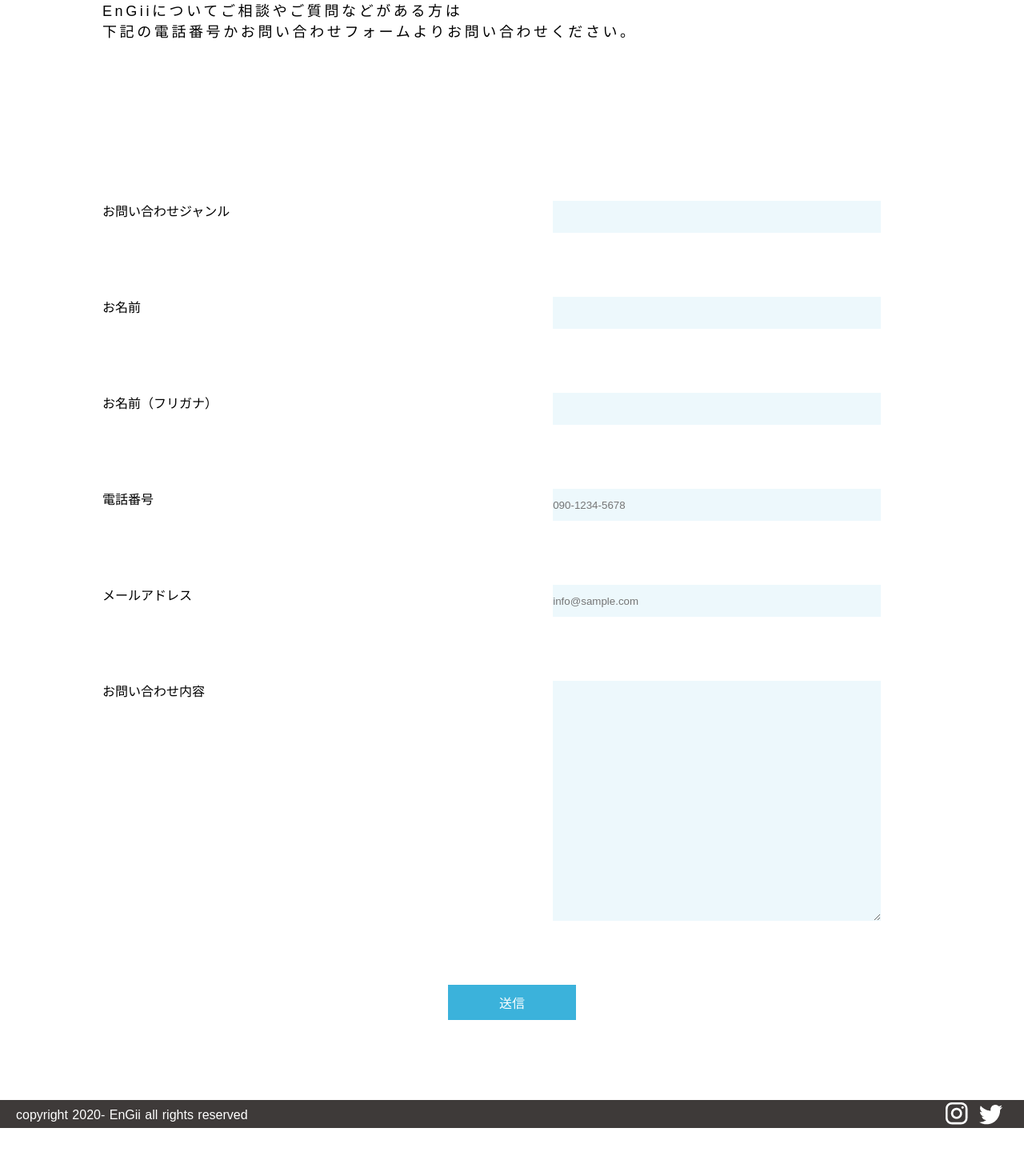
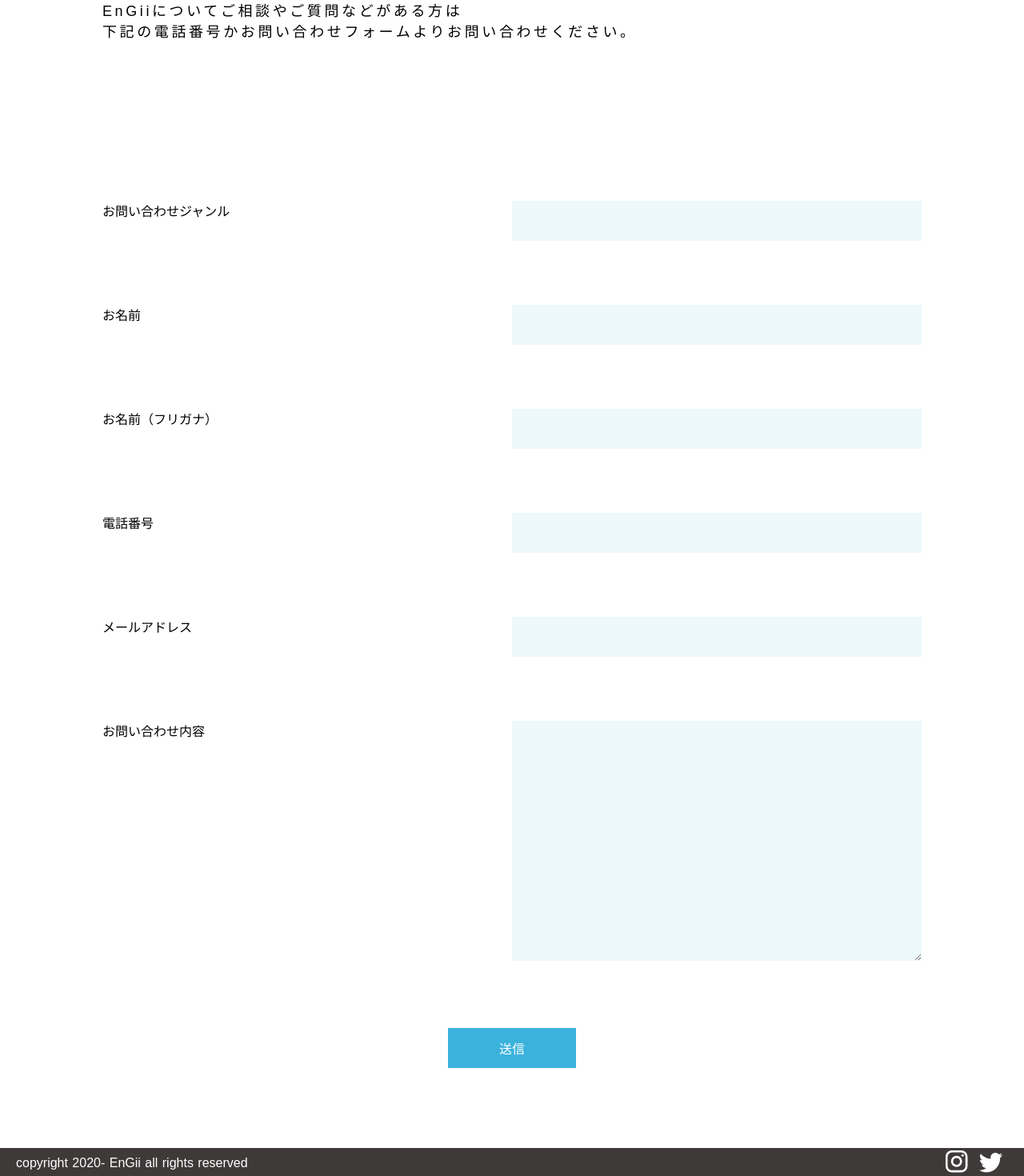
Before and after one commit to reiji-0720/EnGii-HP-recreate, a Nuxt app: page /contact in a window 1280 px wide. Shown: the part 710-2180 px from the top of the page at 80% size. Before the commit the page ends 2120 px from the top, so only its background shows below. Built offline with nearby package versions, Linux system fonts and the light colour scheme.

Commit message:
contactフォーム　内部構造完成

```diff
--- a/pages/contact.vue
+++ b/pages/contact.vue
@@ -5,61 +5,131 @@
           <p class="explain">EnGiiについてご相談やご質問などがある方は<br>
             下記の電話番号かお問い合わせフォームよりお問い合わせください。</p>
           <div class="form">
-          <form action="https://docs.google.com/forms/u/1/d/e/1FAIpQLSd9P0cnQTmkVHGT6lLnmWuXGlFrdtyJRwSTwq2XDRPT2vrFCg/formResponse" target="dummy">
+          <form
+            id="formApp"
+
+            @submit="show=true"
+            action="https://docs.google.com/forms/u/1/d/e/1FAIpQLSd9P0cnQTmkVHGT6lLnmWuXGlFrdtyJRwSTwq2XDRPT2vrFCg/formResponse"
+            method="post"
+
+            target="dummy"
+          >
           <iframe name="dummy" style="display:none;"></iframe>
+          <!-- <p v-if="errors.length">
+              <b>Please correct the following error(s):</b>
+              <ul>
+                <li v-for="error in errors">{{ error }}</li>
+              </ul>
+          </p> -->
             <div class="formBox genre">
               <div class="text">
               <label for="genre" class="adjustP" >お問い合わせジャンル</label>
               </div>
-              <input id="genre"  type="text" v-model="userInfo.genre" name="entry.398878031">
-             <span v-show="!validation.genre" class="text-warning">ジャンルを入力してください</span>
+              <div class="inputBox">
+              <input
+                name="entry.398878031"
+                id="genre"
+                type="text"
+                pattern="[^\x20-\x7E]*"
+                v-model="userInfo.genre"
+                required
+              >
+              </div>
+
             </div>
             <div class="formBox name">
             <div class="text">
-              <label for="name" adjustP>お名前</label>
-              </div>
-              <input id="name"  type="text" v-model="userInfo.name" name="1191593904">
-              <span v-show="!validation.userName" class="text-warning">ユーザー名を入力してください</span>
+              <label for="name" class="adjustP">お名前</label>
+            </div>
+            <div　class="inputBox">
+              <input
+                name="entry.1191593904"
+                id="name"
+                type="text"
+                pattern="[^\x20-\x7E]*"
+                v-model="userInfo.name"
+                required
+              >
 
             </div>
+
+              <!-- 日本語のみ認識 -->
+            </div>
+
             <div class="formBox nameFurigana">
             <div class="text">
               <label for="nameFurigana" adjustP>お名前（フリガナ）</label>
               </div>
-              <input id="nameFurigana"  type="text" v-model="userInfo.nameFurigana" name="entry.1441505981">
-            <span v-show="!validation.userNameFurigana" class="text-warning">全角カタカナで入力してください</span>
+              <div class="inputBox">
+              <input
+                name="entry.1441505981"
+                id="nameFurigana"
+                type="text"
+                pattern="(([\u30A1-\u30F6]*)||([\uFF66-\uFF9F]*))"
+                v-model="userInfo.nameFurigana"
+                required
+              >
+              </div>
+
             </div>
             <div class="formBox tel">
             <div class="text">
-              <label for="tel" adjustP>電話番号</label>
+              <label for="tel" adjustP>電話番号{{userInfo.tel}}</label>
               </div>
-              <input name="entry.1537312469"  id="tel" type="tel" v-model="userInfo.tel" pattern="[0-9]{11}" placeholder="090-1234-5678">
-            <span v-show="!validation.tel" class="text-warning">Telは数値で入力してください</span>
+              <div class="inputBox">
+                <input
+                  name="entry.1537312469"
+                  id="tel"
+                  type="tel"
+                  v-model="userInfo.tel" pattern="[0-9]{11}"
+
+                  required
+                >
+              </div>
+
             </div>
             <div class="formBox mail">
             <div class="text">
               <label for="email" adjustP>メールアドレス</label>
               </div>
-              <input  placeholder="info@sample.com"  pattern="[a-z0-9._%+-]+@[a-z0-9.-]+\.[a-z]{2,3}$" type="email" v-model="userInfo.email" name="entry.1059388771" id="email">
-              <span v-show="!validation.Email" class="text-warning">正しいEmailを入力してください</span>
+              <div class="inputBox">
+                <input
+                  name="entry.1059388771"
+                  id="email"
+                  type="email"
+                  pattern="[a-z0-9._%+-]+@[a-z0-9.-]+\.[a-z]{2,3}$"
+                  v-model="userInfo.email"
+
+                  required
+                >
+              </div>
             </div>
             <div class="formBox content">
             <div class="text">
               <label for="content" adjustP>お問い合わせ内容</label>
               </div>
-              <textarea name="entry.770171748" v-model="userInfo.content" id="content" rows="20" cols="60" ></textarea>
-             <span v-show="!validation.content" class="text-warning">お問い合わせ内容を入力してください</span>
+              <div class="inputBox">
+                <textarea
+                name="entry.770171748"
+                v-model="userInfo.content"
+                id="content"
+                rows="20"
+                cols="60"
+                required
+                >
+                </textarea>
+              </div>
             </div>
             <div class="submit" >
-              <button @click="analize" type="submit" value="送信" class="btn-submit bg-mainColor" >送信</button>
-
-              <!-- @clickのところにもう一つの関数(analize)を呼び出して、@click="show=true"を判別して表示させる。 -->
-              <!-- <button class="btn-submit bg-mainColor" @click="checkForm">check</button>
-              <p>{{ Validation.result }}</p>
-              <button     class="btn-submit bg-mainColor"  @click="show=true">送信</button> -->
+              <p>
+                <input
+                  type="submit"
+                  value="送信"
+                  class="btnSubmit bg-mainColor"
+                >
+              </p>
             </div>
             </form>
-
           </div>
         </div>
         <modal @modal="show=false" v-if="show" />
@@ -68,7 +138,7 @@
 <script>
 import contactHeader from "~/components/contact/contact-header";
 import modal from "~/components/parts/contactModal.vue";
-import contactBox from "~/components/contact/contact-box"
+import contactBox from "~/components/contact/contact-box";
 export default {
   components: {
     contactHeader,
@@ -87,121 +157,25 @@ export default {
         '',
         ''
       ],
+      errors: [
+        null,
+        null,
+        null,
+        null,
+        null,
+        null
+      ],
       userInfo: {
-        genre:'',
-        name:'',
-        nameFurigana:'',
-        tel: '',
-        email: '',
-        content: ''
+        genre:null,
+        name:null,
+        nameFurigana:null,
+        tel: null,
+        email: null,
+        content: null
       },
    show:false,
-  validation:{
-   lengthError:true,
-   genre:true,
-   userName:true,
-  userNameFurigana:true,
-  Email:true,
-  tel:true,
-  content:true
-  }
-
-  //  Validation:{
-  //    result:"",
-  //  }
     }
   },
-  //methods:{
-    // checkForm(){
-    //   var mailBool = false;
-    //   var arrayFalse = [];
-    //   var falseNum = '';
-    //   for (let i=0; i <= 5; i++){
-    //     if(!this.inputCase[i]){
-    //       var falseCount = true;
-    //       arrayFalse[i]= i;
-    //     }
-    //   }
-    //   if(falseCount == true){
-    //     falseNum = arrayFalse.join('')
-    //   this.Validation.result= falseNum+"を入力してください"
-    //   }else{
-    //     this.Validation.result= "おけまる"
-    //   }
-    //   }
-    // },
-    computed: {
-      analize:function(){
-        if(this.validation == false){
-          if(!this.validateGenre){
-            genre = false;
-          } else if(!this.validateuserName){
-            userName=false;
-          }else if(!this.validateuserNameFurigana){
-            userNameFurigana = false;
-          }else if(!this.validateEmail){
-            Email = false;
-          }else if(!this.validateTel){
-            tel=false;
-          }else{
-            content = false;
-          }
-          return false;
-        } else {
-          return true
-        }
-      },
-      validation: function () {
-        return (this.validateGenre&&
-                this.validateuserName&&
-                this.validateuserNameFurigana&&
-                this.validateTel &&
-                this.validateEmail &&
-                this.validateContent);
-      },
-      validateGenre:function(testCount ){
-        if (this.userInfo.genre.length === 0){
-          testCount =1;
-          return false,testCount
-        }
-        else{
-        return true;
-        }
-      },
-      validateuserNameFurigana:function(){
-        if (this.userInfo.nameFurigana.length === 0) {
-          return (false,
-          testCount = 2)
-        } else{
-        var pattern = /^[\u30a1-\u30f6]+$/;//全角カタカナ
-        return pattern.test(this.userInfo.nameFurigana.trim());
-        }
-      },
-      validateContent:function(){
-        if (this.userInfo.content.length === 0) {
-          return false;
-        } else {
-        var pattern = /^[^\x01-\x7E\xA1-\xDF]+$/;//全角文字（ひらがな・カタカナ・漢字 etc.）
-        return pattern.test(this.userInfo.genre.trim());
-        }
-      },
-      validateTel: function () {
-        var pattern = /^\d+$/; // 1文字以上の整数のみ許容
-        return pattern.test(this.userInfo.tel.trim());
-      },
-      validateEmail: function () {
-        var pattern = /^(([^<>()[\]\\.,;:\s@\"]+(\.[^<>()[\]\\.,;:\s@\"]+)*)|(\".+\"))@((\[[0-9]{1,3}\.[0-9]{1,3}\.[0-9]{1,3}\.[0-9]{1,3}\])|(([a-zA-Z\-0-9]+\.)+[a-zA-Z]{2,}))$/;
-        return pattern.test(this.userInfo.email);
-      },
-      validateUserName: function () {
-        if (this.userInfo.name.length === 0) {
-          return false;
-        } else {
-          var pattern = /^[^\x01-\x7E\xA1-\xDF]+$/;//全角文字（ひらがな・カタカナ・漢字 etc.）
-        return pattern.test(this.userInfo.name.trim());
-        }
-      }
-    }
 }
 
 </script>
@@ -231,15 +205,21 @@ export default {
   width:50%;
   height:40px;
 }
+.inputBox{
+  width:50%;
+}
 input,
 textarea{
   margin:0 auto;
-  width:40%;
-  float:right;
   right:0;
   float:top;
+  width:100%;
   border:none;
   background-color:#EDF8FC;
+}
+input{
+  height:50px;
+
 }
 .textarea{
 
@@ -264,7 +244,44 @@ textarea{
   border:none;
   cursor:pointer;
 }
+/* inputの要素の幅を指定 */
 
+.genre{
+  margin-top:100px;
+}
+/* ボタンの装飾 */
+.btnSubmit{
+  background-color:#3bb2db;
+  cursor:pointer;
+  color:white;
+  padding: 10px;
+  text-align: center;
+  display: inline-block;
+  vertical-align: middle;
+  /* height: 60px; */
+  width: 159.89px;
+  text-decoration: none;
+  color: #ffffff;
+  font-size: 16px;
+
+}
+
+/* NGなら赤くする */
+form input:focus:invalid {
+  border : tomato 2px solid;
+}
+/* 操作中、入力値が正しい場合は、不正エラーを消す */
+form input:focus:valid + .error .invalid {
+  display : none;
+}
+/* OKなら、その他のテキストボックス以外を緑にする */
+form input:valid:not(:last-child) {
+  border : seagreen 2px solid;
+}
+/* errorメッセージを赤くする */
+.error{
+  color:red;
+}
 @media screen and (max-width: 1000px) {
   .btn-submit {
     font-size: 13px;
@@ -315,8 +332,10 @@ textarea{
   input{
     height:50px;
   }
-
-  .btn-submit{
+.inputBox{
+  width:100%;
+}
+  .btnSubmit{
     margin-top:100px;
   }
 }
```
